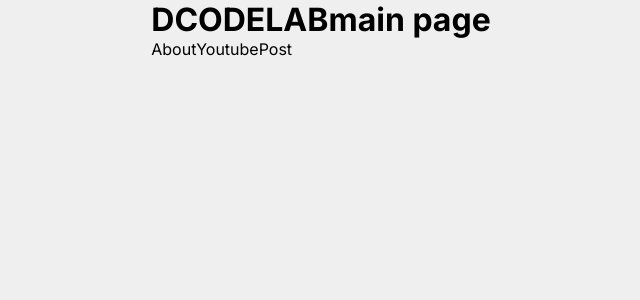
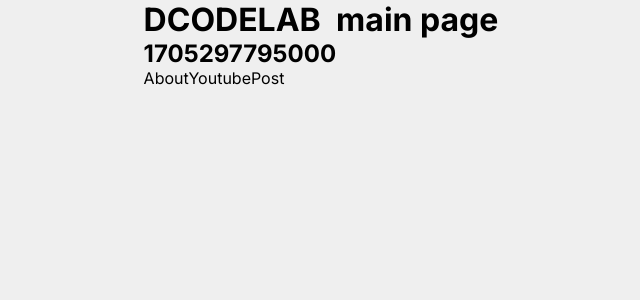
Before and after one commit to 2311dcode/next-deploy, a Next.js app: page / in a window 1280 px wide. Shown: the top 300 px of the page, without its empty margins (319-959 px from the left). Built offline with nearby package versions, Linux system fonts and the light colour scheme.

Commit message:
hyration오류 발생 이유 및 해결법1

```diff
--- a/src/components/navbar/Navbar.jsx
+++ b/src/components/navbar/Navbar.jsx
@@ -1,14 +1,25 @@
 'use client';
+//client 방식으로 컴포넌트를 설정해도 초기 한번은 서버쪽에서 렌더링된 다음에 넘어옴
+//hyration: 정적인 데이터 일단은 기능없이 미리 서버쪽에서 pre-render해서 출력한 다음 클라이언트가 동작할 준비가 되면 그때 클라이언트 기능을 활용할 수 있는 동적인 컴포넌트로 변경처리
+//주의점: 서버쪽에서 렌더링된 결과값과 초기 클라이언트에서 동작되는 값이 동일해야됨
+//해결방법1: useEffect를 이용해서 컴포넌트가 마운트될때에만 특정 state값을 활성화시키고 해당값이 활성화될때에만 클라이언트에서 활용한 값을 호출하는 방법
 import clsx from 'clsx';
 import styles from './navbar.module.scss';
 import Link from 'next/link';
 import { usePathname } from 'next/navigation';
+import { useEffect, useState } from 'react';
 
 export default function Navbar({ textArr }) {
+  const time = new Date().getTime();
   const pathName = usePathname();
+  const [Client, setClient] = useState(false);
 
+  useEffect(() => {
+    setClient(true);
+  }, []);
   return (
     <nav className={clsx(styles.navbar)}>
+      <h2>{Client && time}</h2>
       {textArr.map((txt) => (
         <Link
           key={txt}
```
